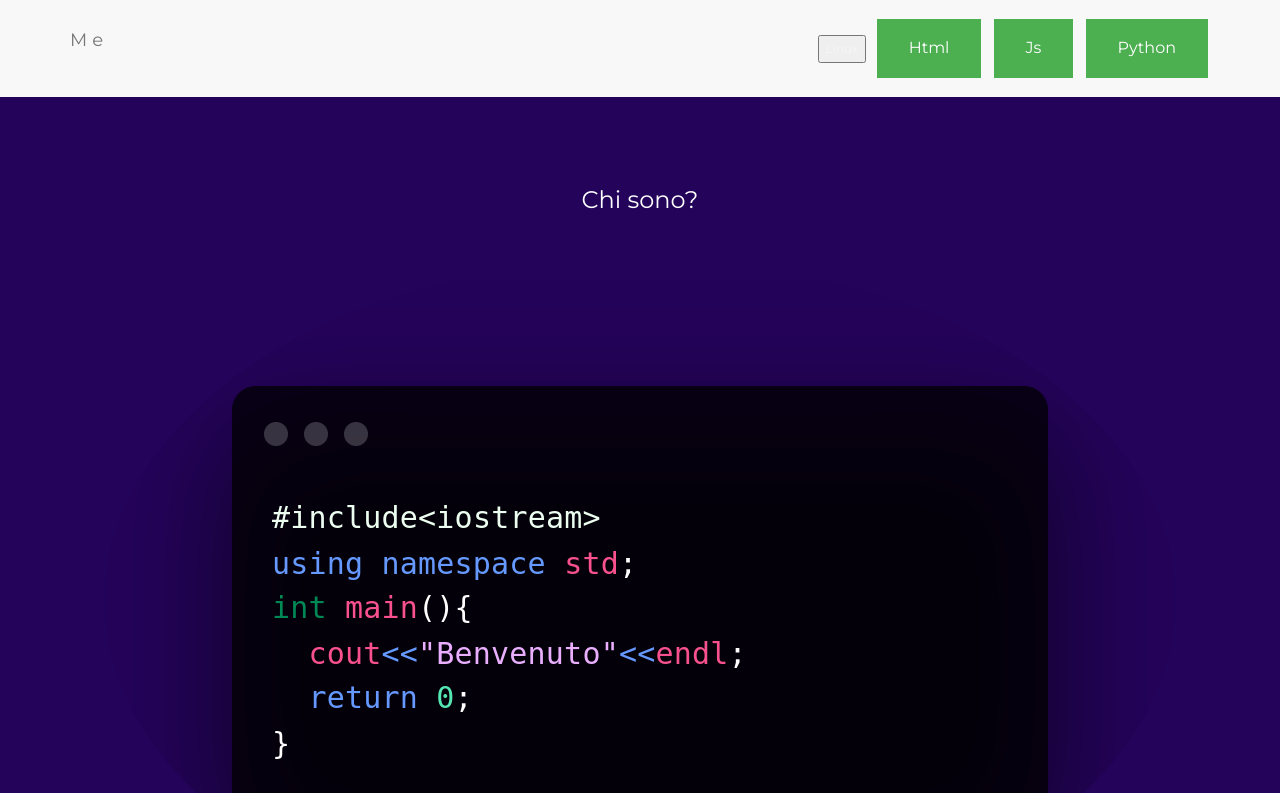
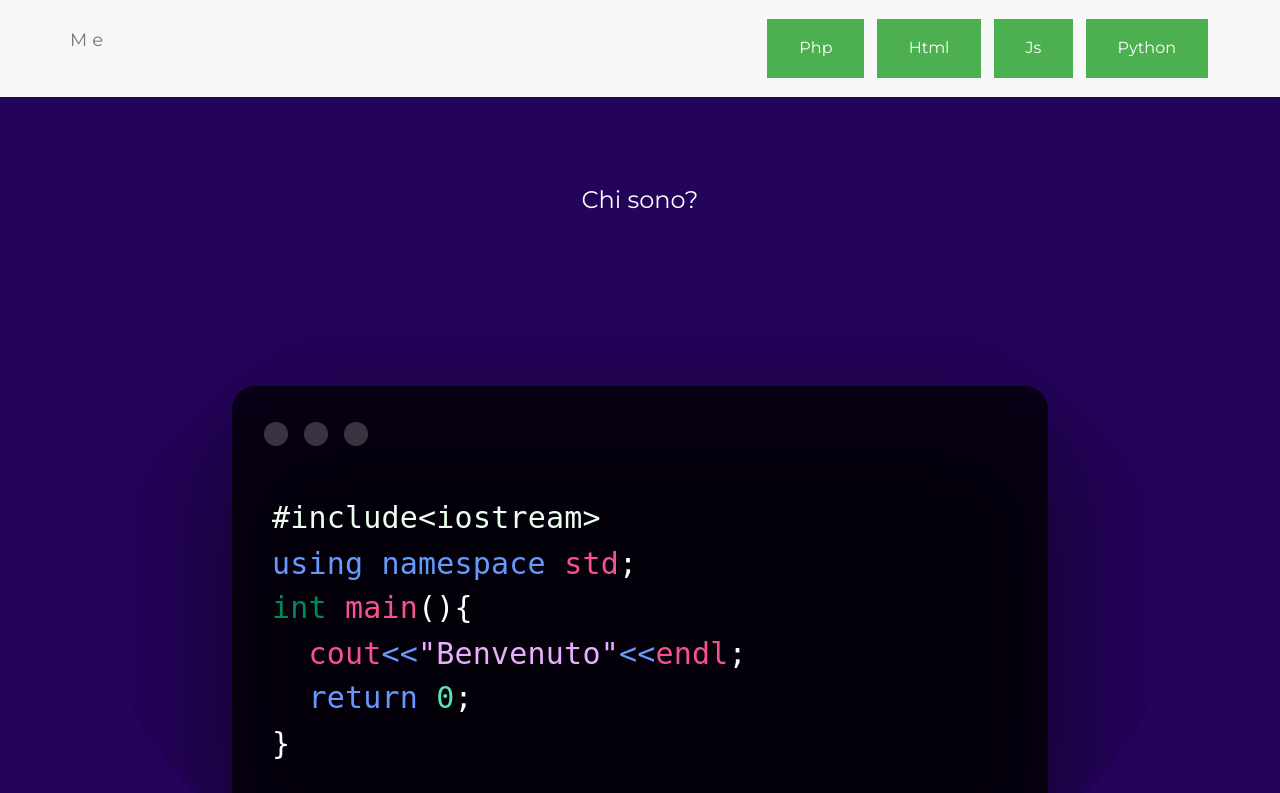
Before and after one commit to Nikk04/tuttoinformatica, a plain HTML site: page index.html in a window 1280 px wide. Shown: the top 793 px of the page. Drawn offline with nearby package versions, Linux system fonts and the light colour scheme.

Commit message:
Update index.html

```diff
--- a/index.html
+++ b/index.html
@@ -49,7 +49,7 @@
   .navbar-nav  li a:hover {
     color: #334a74 !important;
   }
-    .C++ {
+    .Php {
   background-color: #4CAF50; /* Green */
   border: none;
   color: white;
@@ -114,7 +114,7 @@
     <div class="collapse navbar-collapse" id="myNavbar">
       <ul class="nav navbar-nav navbar-right">
 
-<button class="C++">Linux</button>
+<button class="Php">Php</button>
 <button class="Html">Html</button>
 <button class="Js">Js</button>
 <button class="Python">Python</button>
```
